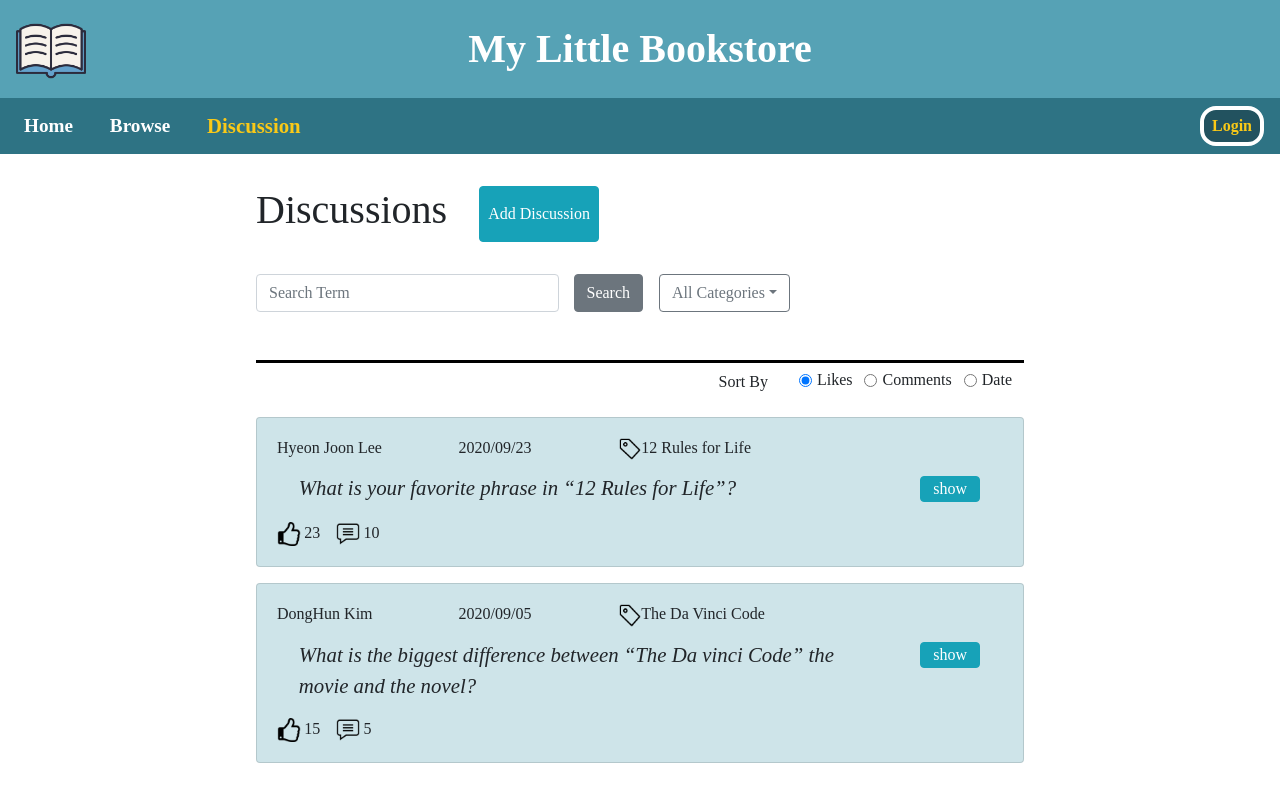
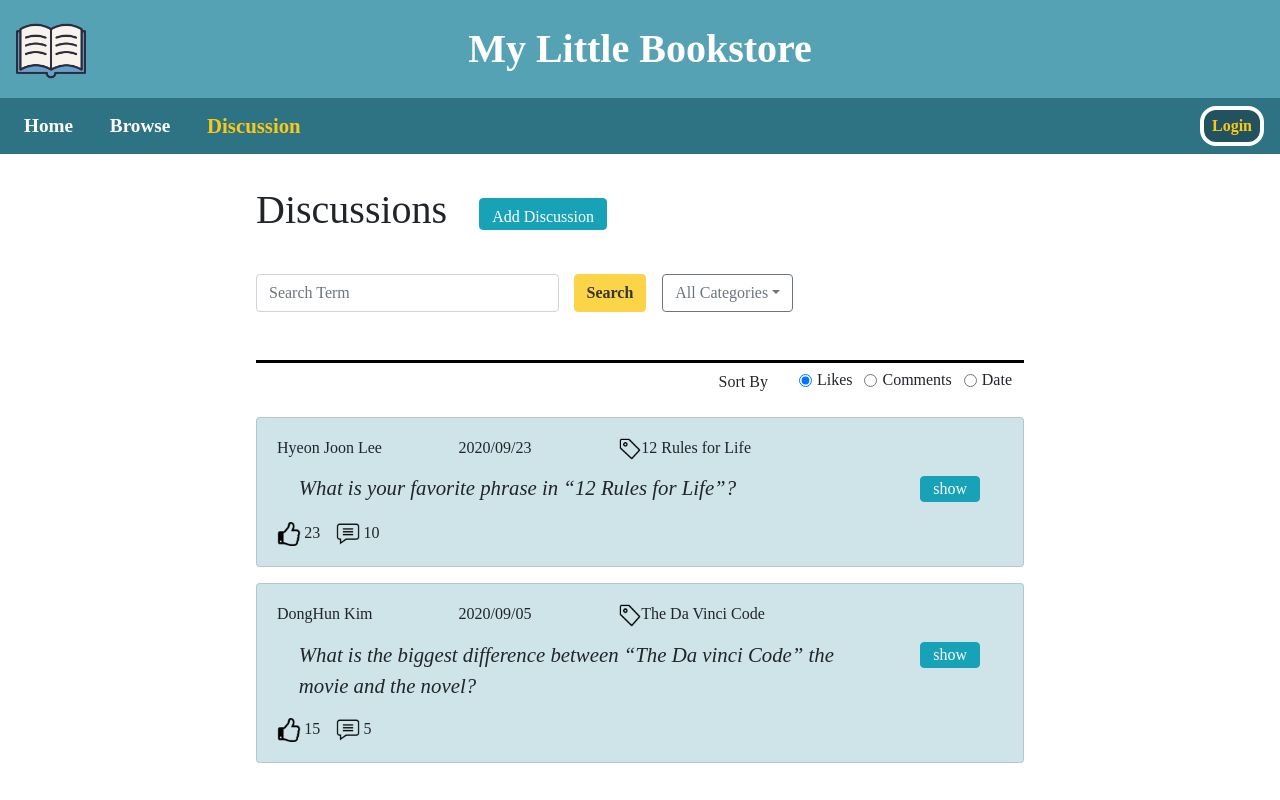
Before and after one commit to dianaeun/my-little-bookstore, a React (Create React App) app in the folder project_mlb/: page /Discussion in a window 1280 px wide. Built offline with nearby package versions, Linux system fonts and the light colour scheme; a web font is replaced by a local one.

Commit message:
Search button design

```diff
--- a/project_mlb/src/pages/Browse.js
+++ b/project_mlb/src/pages/Browse.js
@@ -54,7 +54,7 @@ class Browse extends Component{
                             <Col sm={5}>
                             <Form.Control type="text" placeholder="Search Term" />
                             </Col>
-                            <Button variant="secondary">Search</Button>
+                            <Button style={{fontWeight: "bold", background: "#FAC917", color: "black", border: "1px solid #FAC917", opacity: "79%"}}>Search</Button>
                             <DropdownButton variant="outline-secondary" title="All Categories" style={{marginLeft: "1rem"}} >
                             <Dropdown.Item eventKey='All Categories'>All Categories</Dropdown.Item>
                             <Dropdown.Item eventKey="Title">Title</Dropdown.Item>
--- a/project_mlb/src/pages/Discussion.js
+++ b/project_mlb/src/pages/Discussion.js
@@ -52,10 +52,10 @@ class Discussion extends Component {
           <MlbNavbar/>
           <AddDiscussion show={this.state.addDiscussion} handleClose={this.handleClose}/>
           <div style={{ width: "60%", marginLeft: "20%", marginTop: "2rem" }}>
-            <div style={{display: "flex"}}>
+            <div style={{ display: "flex", alignItems: "center"}}>
               <h1>Discussions</h1>
               <Button variant="info"
-                style={{ marginLeft: "2rem", padding: "0.5rem"}}
+                style={{ marginLeft: "2rem", height: "2rem"}}
                 onClick={this.handleAddDiscussion}
               >Add Discussion</Button>
             </div>
@@ -64,7 +64,7 @@ class Discussion extends Component {
                 <Col sm={5}>
                   <Form.Control type="text" placeholder="Search Term" />
                 </Col>
-                <Button variant="secondary">Search</Button>
+                <Button style={{fontWeight: "bold", background: "#FAC917", color: "black", border: "1px solid #FAC917", opacity: "79%"}}>Search</Button>
                 <DropdownButton variant="outline-secondary" title="All Categories" style={{marginLeft: "1rem"}} >
                   <Dropdown.Item eventKey='All Categories'>All Categories</Dropdown.Item>
                   <Dropdown.Item eventKey="Tag">Tag</Dropdown.Item>
```
